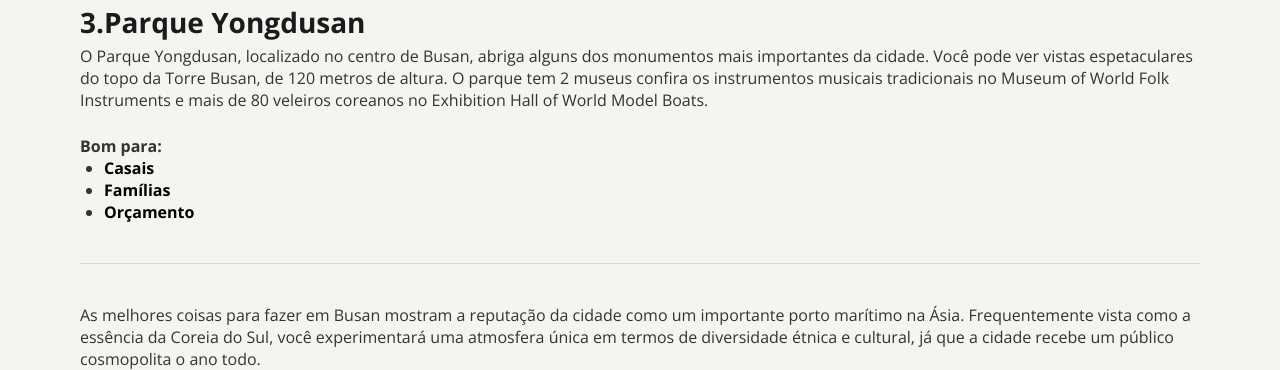
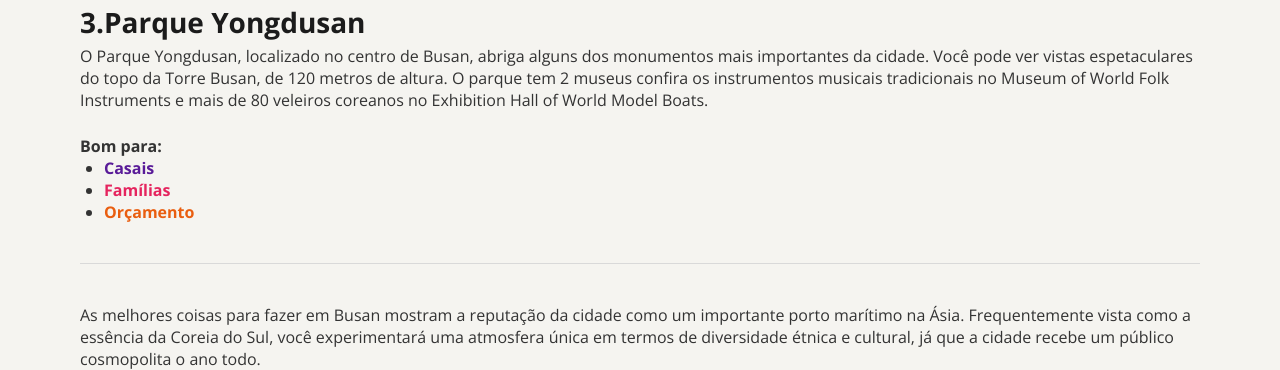
Before and after one commit to marifernandes12/locais-turisticos1, a plain HTML site: page index.html in a window 1280 px wide. Shown: the part 2673-3043 px from the top of the page. Drawn offline with nearby package versions, Linux system fonts and the light colour scheme.

Commit message:
estilização de cada le da section.destino_3

```diff
--- a/styles/page.css
+++ b/styles/page.css
@@ -49,4 +49,19 @@ header {
     li {
         color: var(--accent-blue);
     }
+
 }
+
+.destino_3{
+    ul li:nth-of-type(1) {
+  color: var(--accent-purple);
+}
+
+ ul li:nth-of-type(2) {
+  color: var(--accent-pink);
+}
+ ul li:nth-of-type(3) {
+  color: var(--accent-orange);
+}
+
+    }
```
